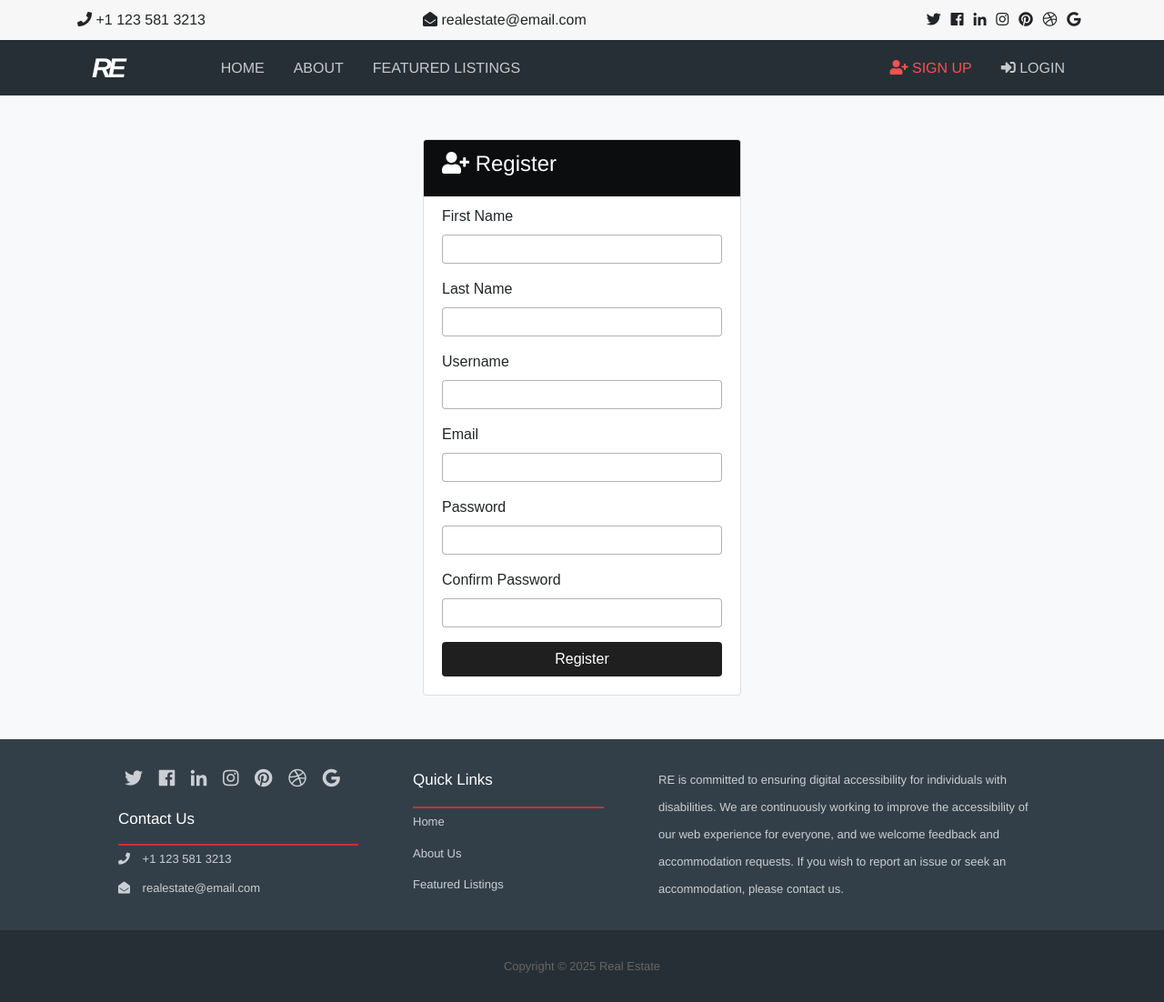
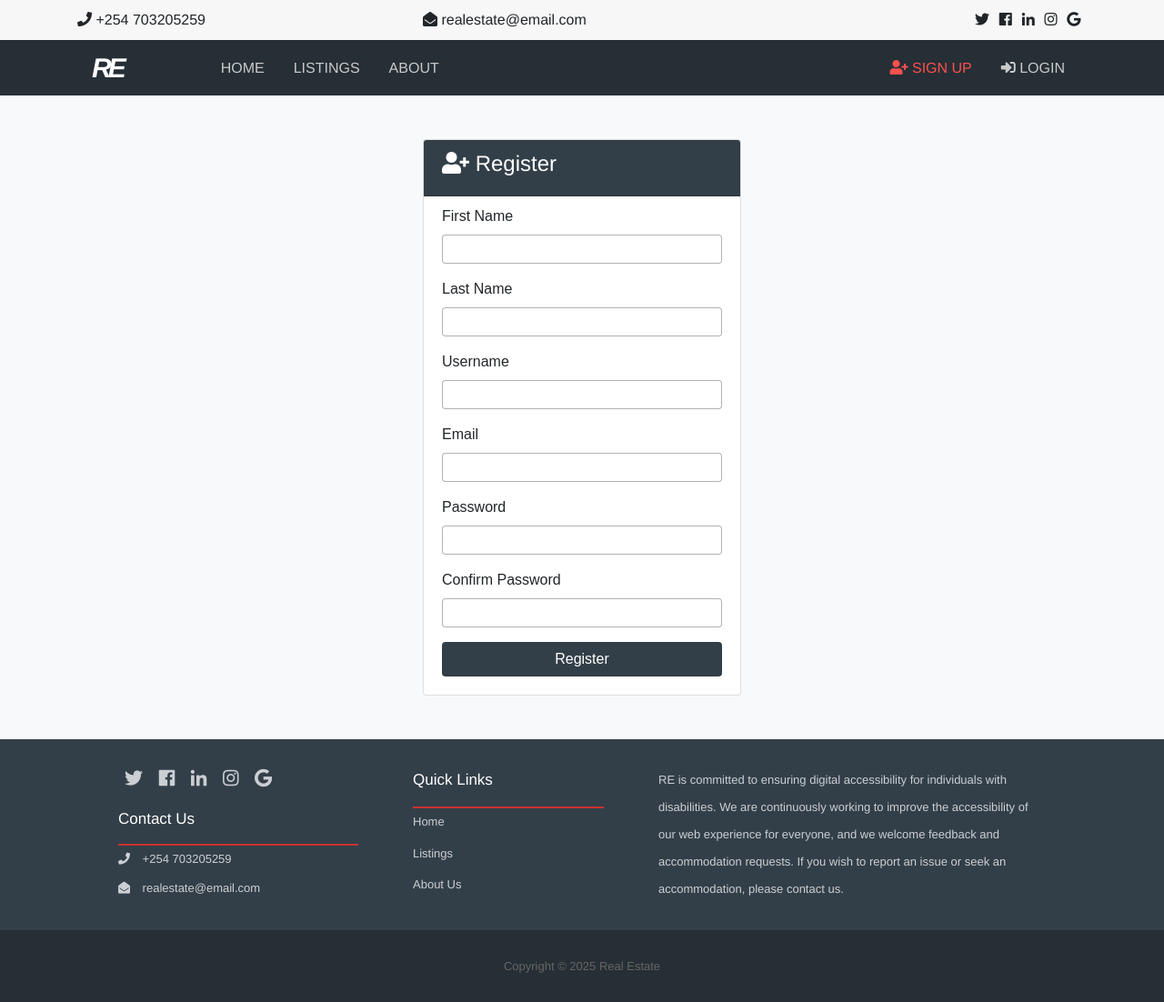
Before and after one commit to alvinshaita/django-realestate, a Django app: page /accounts/register in a window 1280 px wide. Shown: the whole page at 91% size. Run offline with Django 3.2, Linux system fonts and the light colour scheme; some libraries are stand-ins or nearby versions.

Commit message:
organize sections

```diff
--- a/realestate/static/css/style.css
+++ b/realestate/static/css/style.css
@@ -18,12 +18,30 @@ html{
 	/*color: rgba(255, 255, 255, 0.95);*/
 
 	outline: none;
+	height: 100%;
 
 }
 
+#login {
+	/*background: blue !important;*/
+	height: 100%;
+	display: flex;
+	align-items: center;
+
+	/*justify-content: center;*/
+	/*flex: 1;*/
+	/*padding: 10%;*/
+}
 body{
 	/*background-color: #fff;*/
 	background-color: #f7f7f7;
+	height: 100%;
+	/*background-color: red;*/
+
+
+	display: flex;
+	flex-direction: column;
+	/*justify-content: space-between;*/
 }
 
 .navbar.navbar-expand-lg.navbar-dark.bg-primary.sticky-top{
@@ -124,10 +142,8 @@ img {
 	/*background: linear-gradient(rgba(0, 0, 0, 0.5), #0c0d0e ), url(../img/two/two6.jpg) no-repeat center;*/
 	/*background: linear-gradient(rgba(0, 0, 0, 0.8), rgba(0, 0, 0, 0.8) ), url(../img/two/two6.jpg) no-repeat center;*/
 
+}
 
-	min-height: 300px;
-	position: relative;
-	overflow: hidden; }
 	#services::before {
 		content: '';
 		position: absolute;
@@ -276,6 +292,9 @@ img {
 	font-size: 15px;
 
 	color: #fff;
+	/*position: fixed;*/
+	/*position: absolute;*/
+	bottom: 0px;
 	/*background-color: green;*/
 	/*background-color: #333f48;*/
 	/*padding-left: 100px;*/
@@ -1154,3 +1173,11 @@ h1{
 
 
 }
+
+.card-header {
+	background: #333f48;
+}
+
+.card-button {
+	background: #333f48;
+}
--- a/templates/accounts/login.html
+++ b/templates/accounts/login.html
@@ -27,7 +27,7 @@
                   <input type="password" name="password" class="form-control" required>
                 </div>
 
-                <input type="submit" value="Login" class="btn btn-secondary btn-block">
+                <input type="submit" value="Login" class="btn btn-secondary btn-block card-button">
               </form>
             </div>
           </div>
--- a/templates/accounts/register.html
+++ b/templates/accounts/register.html
@@ -41,7 +41,7 @@
                   <label for="password">Confirm Password</label>
                   <input type="password" name="password2" class="form-control" required>
                 </div>
-                <input type="submit" value="Register" class="btn btn-secondary btn-block">
+                <input type="submit" value="Register" class="btn btn-secondary btn-block card-button">
               </form>
             </div>
           </div>
--- a/templates/partials/_footer.html
+++ b/templates/partials/_footer.html
@@ -26,8 +26,6 @@
 
 		<!-- <div class="col-md-45"> -->
 		<div class="footer_top_column col_3">
-
-			<!-- <a class="column_title">Follow Us</a> -->
 			<div class="footer_social">
 				<a href="#">
 					<i class="fab fa-twitter"></i>
@@ -42,43 +40,29 @@
 					<i class="fab fa-instagram"></i>
 				</a>
 				<a href="#">
-					<i class="fab fa-pinterest"></i>
-				</a>
-				<a href="#">
-					<i class="fab fa-dribbble"></i>
-				</a>
-				<a href="#">
 					<i class="fab fa-google"></i>
 				</a>
-
-
 			</div>
-
-
 
 			<!-- <a>Contact us</a> -->
 			<a class="column_title">Contact Us</a>
 			<div class="footer_contact_us">
 				<a>
 					<i class="fas fa-phone"></i>
-					+1 123 581 3213
+					+254 703205259
 				</a>
 				<a>
 					<i class="fas fa-envelope-open"></i>
 					realestate@email.com
 				</a>
 			</div>
-
-
 	  	</div>
-
-
 
 	  	<div class="footer_top_column col_2">
 			<a class="column_title">Quick Links</a>
 			<a class="footer_click" href="/">Home</a>
+			<a class="footer_click" href="/listings">Listings</a>
 			<a class="footer_click" href="/about">About Us</a>
-			<a class="footer_click" href="/listings">Featured Listings</a>
 
 			{% if user.is_superuser %}
 				<a class="footer_click" href="/admin">Admin</a>
@@ -86,17 +70,10 @@
 
 		</div>
 
-
-
 		<div class="footer_top_column col_1">
 			<a class="footer_text"> RE is committed to ensuring digital accessibility for individuals with disabilities. We are continuously working to improve the accessibility of our web experience for everyone, and we welcome feedback and accommodation requests. If you wish to report an issue or seek an accommodation, please contact us.</a>
 
 		</div>
-
-
-
-
-
 	</div>
 
 
--- a/templates/partials/_navbar.html
+++ b/templates/partials/_navbar.html
@@ -24,6 +24,15 @@
             <a class="nav-link" href="{% url 'index' %}">Home</a>
           </li>
           <li
+            {% if 'listings' in request.path %}
+              class="nav-item active mr-3"
+            {% else %}
+              class="nav-item mr-3"
+            {% endif %}
+          >
+            <a class="nav-link" href="{% url 'listings' %}">Listings</a>
+          </li>
+          <li
             {% if 'about' in request.path %}
               class="nav-item active mr-3"
             {% else %}
@@ -31,15 +40,6 @@
             {% endif %}
           >
             <a class="nav-link" href="{% url 'about' %}">About</a>
-          </li>
-          <li
-            {% if 'listings' in request.path %}
-              class="nav-item active mr-3"
-            {% else %}
-              class="nav-item mr-3"
-            {% endif %}
-          >
-            <a class="nav-link" href="{% url 'listings' %}">Featured Listings</a>
           </li>
         </ul>
 
--- a/templates/partials/_topbar.html
+++ b/templates/partials/_topbar.html
@@ -4,36 +4,13 @@
       <div class="row">
         <div class="col-md-4">
           <i class="fas fa-phone"></i>
-          <!-- +51 1234567890 -->
-          +1 123 581 3213
+            +254 703205259
         </div>
         <div class="col-md-4">
           <i class="fas fa-envelope-open"></i>
           realestate@email.com
         </div>
         <div class="col-md-4">
-
-
-          <!-- <div class="social text-right">
-            <a href="#">
-              <i class="fab fa-twitter"></i>
-            </a>
-            <a href="#">
-              <i class="fab fa-facebook"></i>
-            </a>
-            <a href="#">
-              <i class="fab fa-linkedin"></i>
-            </a>
-            <a href="#">
-              <i class="fab fa-instagram"></i>
-            </a>
-            <a href="#">
-              <i class="fab fa-pinterest"></i>
-            </a>
-          </div>
-
- -->
-
           <div class="social text-right">
             <a href="#">
               <i class="fab fa-twitter"></i>
@@ -48,17 +25,9 @@
               <i class="fab fa-instagram"></i>
             </a>
             <a href="#">
-              <i class="fab fa-pinterest"></i>
-            </a>
-            <a href="#">
-              <i class="fab fa-dribbble"></i>
-            </a>
-            <a href="#">
               <i class="fab fa-google"></i>
             </a>
           </div>
-
-
         </div>
       </div>
     </div>
```
